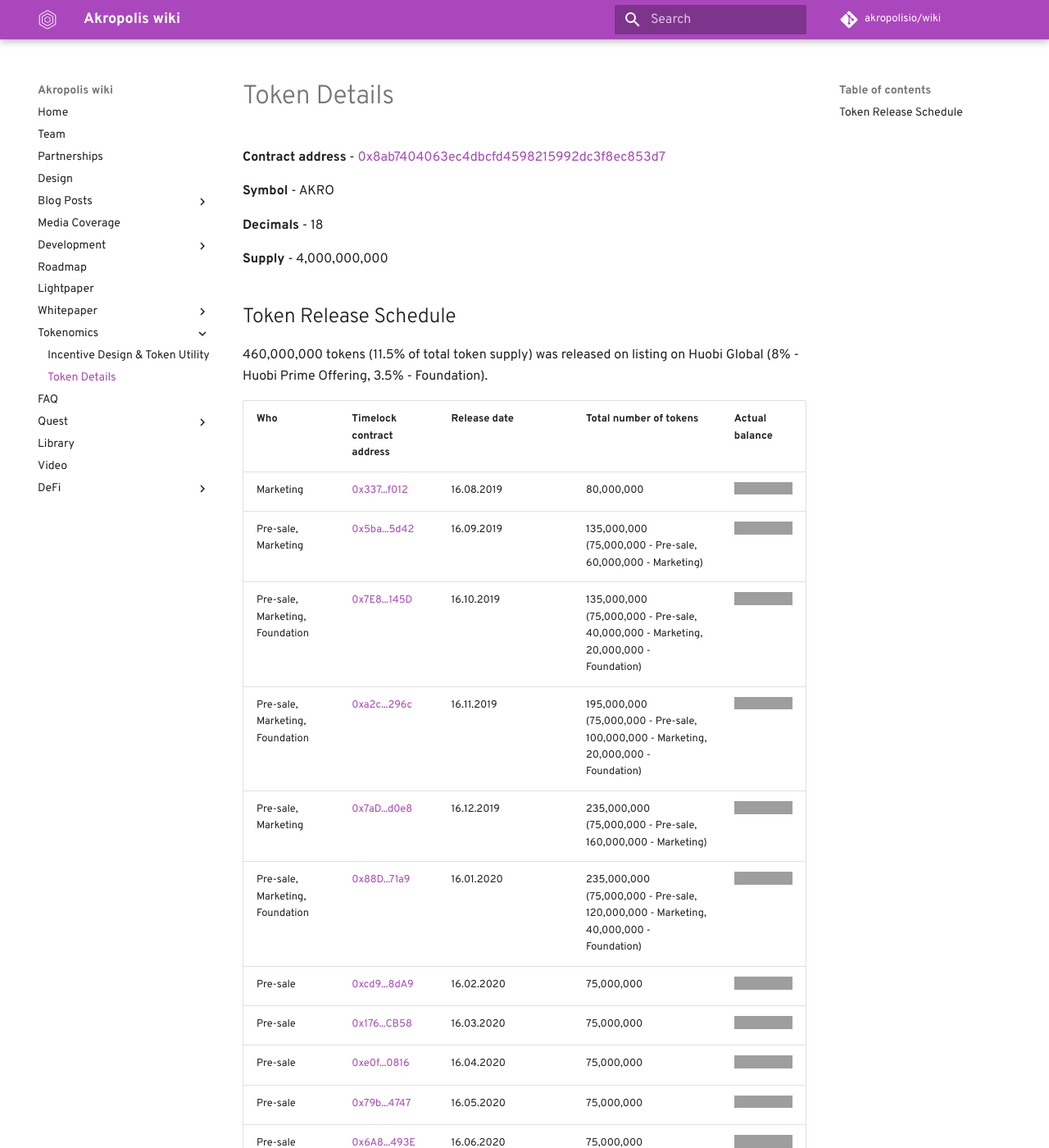
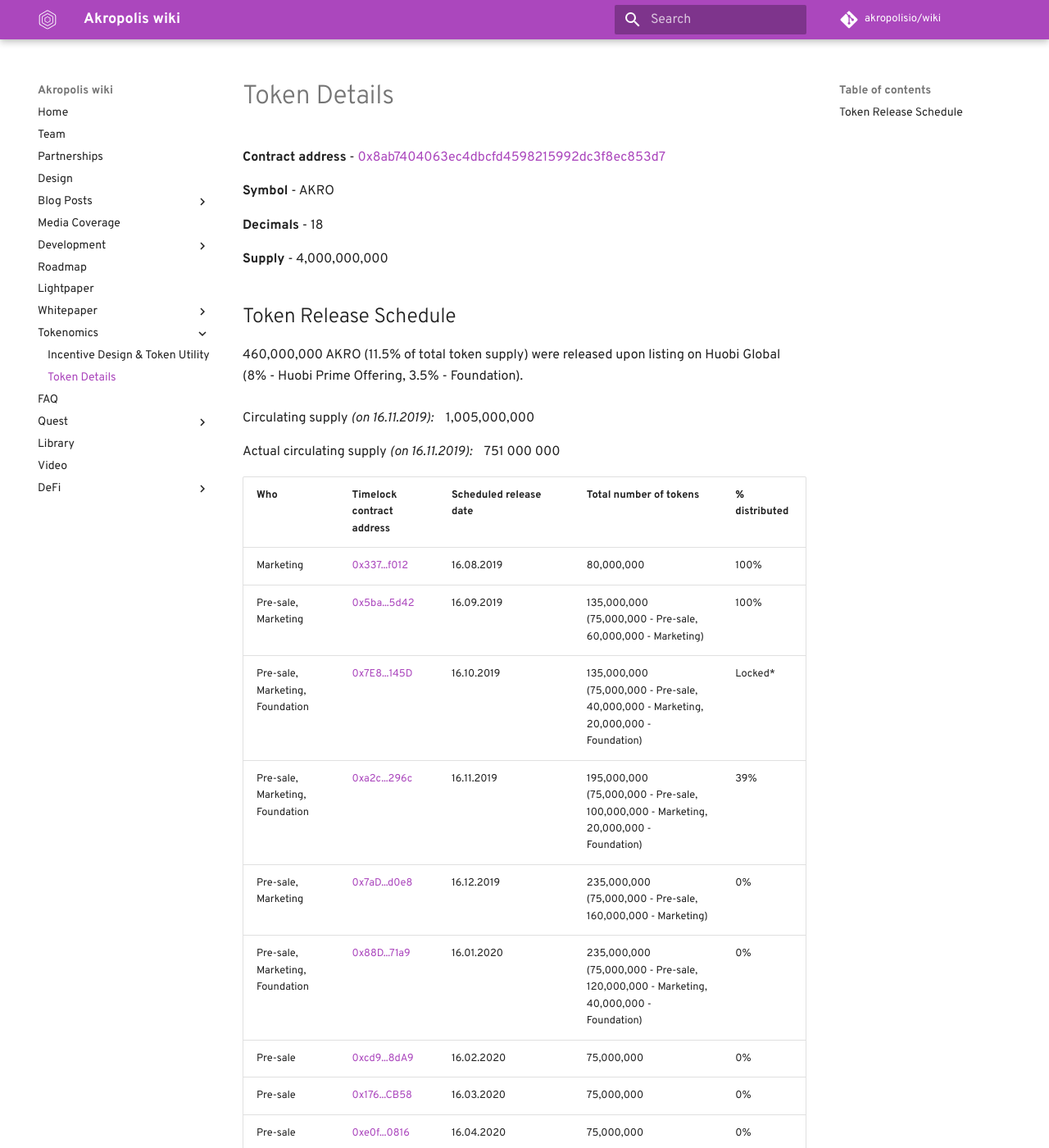
Before and after one commit to kaonone/wiki, an MkDocs documentation site: the page built from docs/tokendetails.md, in a window 1280 px wide and 1400 px high. Shown: the whole window at 82% size. Built offline with MkDocs 1.6.1 and Material for MkDocs 9.7.7, drawn with Linux system fonts in a browser that asks for light colours; some web fonts are replaced; comment, search, counter and statistics services are not loaded; old or Windows-style settings are respelled for this version of MkDocs; some of the changed text lies outside the part shown; grey boxes are pictures that could not be loaded.

Commit message:
Update tokendetails.md

```diff
--- a/docs/tokendetails.md
+++ b/docs/tokendetails.md
@@ -11,16 +11,21 @@
 
 ## Token Release Schedule
 
-460,000,000 tokens (11.5% of total token supply) was released on listing on Huobi Global (8% - Huobi Prime Offering, 3.5% - Foundation).
+460,000,000 AKRO (11.5% of total token supply) were released upon listing on Huobi Global (8% - Huobi Prime Offering, 3.5% - Foundation).
+<br/>
+<br/>
+Circulating supply *(on 16.11.2019):* &nbsp;&nbsp; 1,005,000,000 <br/>
+
+Actual circulating supply *(on 16.11.2019):* &nbsp;&nbsp; 751 000 000 <br/>
 
 <table>
 <thead>
 <tr>
 <th><strong>Who</strong></th>
 <th><strong>Timelock contract address</strong></th>
-<th><strong>Release date</strong></th>
+<th><strong>Scheduled release <br/> date</strong></th>
 <th><strong>Total number of tokens</strong></th>
-<th>Actual balance</th>
+<th>% distributed</th>
 </tr>
 </thead>
 <tbody>
@@ -29,105 +34,106 @@
 <td><a href="https://etherscan.io/address/0x3370D0C3048b98eb6034774883Ab14617872f012">0x337...f012</a></td>
 <td>16.08.2019</td>
 <td>80,000,000</td>
-<td><img src="https://img.balancebadge.io/token/0x8ab7404063ec4dbcfd4598215992dc3f8ec853d7/0x3370D0C3048b98eb6034774883Ab14617872f012/akro.svg"></td>
+<td>100%</td>
 </tr>
 <tr>
 <td>Pre-sale, Marketing</td>
 <td><a href="https://etherscan.io/address/0x5baFf73622FE06282496FABebc8711b57cC75d42">0x5ba...5d42</a></td>
 <td>16.09.2019</td>
 <td>135,000,000 (75,000,000 - Pre-sale, 60,000,000 - Marketing)</td>
-<td><img src="https://img.balancebadge.io/token/0x8ab7404063ec4dbcfd4598215992dc3f8ec853d7/0x5baFf73622FE06282496FABebc8711b57cC75d42/akro.svg"></td>
+<td>100%</tr>
 </tr>
 <tr>
 <td>Pre-sale, Marketing, Foundation</td>
 <td><a href="https://etherscan.io/address/0x7E8D536600d2a66321f8A02DdC9763520200145D">0x7E8...145D</a></td>
 <td>16.10.2019</td>
 <td>135,000,000 (75,000,000 - Pre-sale, 40,000,000 - Marketing, 20,000,000 - Foundation)</td>
-<td><img src="https://img.balancebadge.io/token/0x8ab7404063ec4dbcfd4598215992dc3f8ec853d7/0x7E8D536600d2a66321f8A02DdC9763520200145D/akro.svg"></td>
+<td>Locked*</td>
 </tr>
 <tr>
 <td>Pre-sale, Marketing, Foundation</td>
 <td><a href="https://etherscan.io/address/0xa2cdF1944C40f2511Cb3fdD975b45fF0D217296c">0xa2c...296c</a></td>
 <td>16.11.2019</td>
 <td>195,000,000 (75,000,000 - Pre-sale, 100,000,000 - Marketing, 20,000,000 - Foundation)</td>
-<td><img src="https://img.balancebadge.io/token/0x8ab7404063ec4dbcfd4598215992dc3f8ec853d7/0xa2cdF1944C40f2511Cb3fdD975b45fF0D217296c/akro.svg"></td>
+<td>39%</td>
 </tr>
 <tr>
 <td>Pre-sale, Marketing</td>
 <td><a href="https://etherscan.io/address/0x7aDCAcC6D4b3cB8FE456B57EF6d9A9ab3368d0e8">0x7aD...d0e8</a></td>
 <td>16.12.2019</td>
 <td>235,000,000 (75,000,000 - Pre-sale, 160,000,000 - Marketing)</td>
-<td><img src="https://img.balancebadge.io/token/0x8ab7404063ec4dbcfd4598215992dc3f8ec853d7/0x7aDCAcC6D4b3cB8FE456B57EF6d9A9ab3368d0e8/akro.svg"></td>
+<td>0%</td>
 </tr>
 <tr>
 <td>Pre-sale, Marketing, Foundation</td>
 <td><a href="https://etherscan.io/address/0x88D73c2Ad07b026b5CBA10C3186C9dd107f171a9">0x88D...71a9</a></td>
 <td>16.01.2020</td>
 <td>235,000,000 (75,000,000 - Pre-sale, 120,000,000 - Marketing, 40,000,000 - Foundation)</td>
-<td><img src="https://img.balancebadge.io/token/0x8ab7404063ec4dbcfd4598215992dc3f8ec853d7/0x88D73c2Ad07b026b5CBA10C3186C9dd107f171a9/akro.svg"></td>
+<td>0%</td>
 </tr>
 <tr>
 <td>Pre-sale</td>
 <td><a href="https://etherscan.io/address/0xcd9Af4fCB3B0eaC14bfF9F2753f627d43ee08dA9">0xcd9...8dA9</a></td>
 <td>16.02.2020</td>
 <td>75,000,000</td>
-<td><img src="https://img.balancebadge.io/token/0x8ab7404063ec4dbcfd4598215992dc3f8ec853d7/0xcd9Af4fCB3B0eaC14bfF9F2753f627d43ee08dA9/akro.svg"></td>
+<td>0%</td>
 </tr>
 <tr>
 <td>Pre-sale</td>
 <td><a href="https://etherscan.io/address/0x176a211D5f4C2045310555c31E7DaDB5550aCB58">0x176...CB58</a></td>
 <td>16.03.2020</td>
 <td>75,000,000</td>
-<td><img src="https://img.balancebadge.io/token/0x8ab7404063ec4dbcfd4598215992dc3f8ec853d7/0x176a211D5f4C2045310555c31E7DaDB5550aCB58/akro.svg"></td>
+<td>0%</td>
 </tr>
 <tr>
 <td>Pre-sale</td>
 <td><a href="https://etherscan.io/address/0xe0f176E57EF636B09C317edbB4ad2dF4216a0816">0xe0f...0816</a></td>
 <td>16.04.2020</td>
 <td>75,000,000</td>
-<td><img src="https://img.balancebadge.io/token/0x8ab7404063ec4dbcfd4598215992dc3f8ec853d7/0xe0f176E57EF636B09C317edbB4ad2dF4216a0816/akro.svg"></td>
+<td>0%</td>
 </tr>
 <tr>
 <td>Pre-sale</td>
 <td><a href="https://etherscan.io/address/0x79b23D2E338BE27BD554E1Fa5777d79491414747">0x79b...4747</a></td>
 <td>16.05.2020</td>
 <td>75,000,000</td>
-<td><img src="https://img.balancebadge.io/token/0x8ab7404063ec4dbcfd4598215992dc3f8ec853d7/0x79b23D2E338BE27BD554E1Fa5777d79491414747/akro.svg"></td>
+<td>0%</td>
 </tr>
 <tr>
 <td>Pre-sale</td>
 <td><a href="https://etherscan.io/address/0x6A89b3C90d66081ab7a555a3E8411d9BdE2C493E">0x6A8...493E</a></td>
 <td>16.06.2020</td>
 <td>75,000,000</td>
-<td><img src="https://img.balancebadge.io/token/0x8ab7404063ec4dbcfd4598215992dc3f8ec853d7/0x6A89b3C90d66081ab7a555a3E8411d9BdE2C493E/akro.svg"></td>
+<td>0%</td>
 </tr>
 <tr>
 <td>Pre-sale</td>
 <td><a href="https://etherscan.io/address/0xAacc072E98a0B72b3B0613dD0E866dFD1d9257D9">0xAac...57D9</a></td>
 <td>16.07.2020</td>
 <td>75,000,000</td>
-<td><img src="https://img.balancebadge.io/token/0x8ab7404063ec4dbcfd4598215992dc3f8ec853d7/0xAacc072E98a0B72b3B0613dD0E866dFD1d9257D9/akro.svg"></td>
+<td>0%</td>
 </tr>
 <tr>
 <td>Pre-sale</td>
 <td><a href="https://etherscan.io/address/0xe422C577FE8dEbBEc1C3B1ae5774C3b259A2EE76">0xe42...EE76</a></td>
 <td>16.08.2020</td>
 <td>75,000,000</td>
-<td><img src="https://img.balancebadge.io/token/0x8ab7404063ec4dbcfd4598215992dc3f8ec853d7/0xe422C577FE8dEbBEc1C3B1ae5774C3b259A2EE76/akro.svg"></td>
+<td>0%</td>
 </tr>
 <tr>
 <td>Foundation</td>
 <td><a href="https://etherscan.io/address/0x1d44b41A742D2b008A8faF655451aa015a59f248">0x1d4...f248</a></td>
 <td>Unlocking proportionally (1/24) each month since 16.07.2020 till 16.06.2022</td>
 <td>1,620,000,000</td>
-<td><img src="https://img.balancebadge.io/token/0x8ab7404063ec4dbcfd4598215992dc3f8ec853d7/0x1d44b41A742D2b008A8faF655451aa015a59f248/akro.svg"></td>
+<td>0%</td>
 </tr>
 <tr>
 <td>Team, Advisors</td>
 <td><a href="https://etherscan.io/address/0x5Ddb9fA8D6EC60bBa1e8fbC22379f2E7A8e0FF34">0x5Dd...FF34</a></td>
 <td>Unlocking proportionally (1/24) each month since 16.07.2020 till 16.06.2022</td>
 <td>380,000,000</td>
-<td><img src="https://img.balancebadge.io/token/0x8ab7404063ec4dbcfd4598215992dc3f8ec853d7/0x5Ddb9fA8D6EC60bBa1e8fbC22379f2E7A8e0FF34/akro.svg"></td>
+<td>0%</td>
 </tr>
 </tbody>
 </table>
+*We had enough tokens from previous unlocks for token distribution
```
